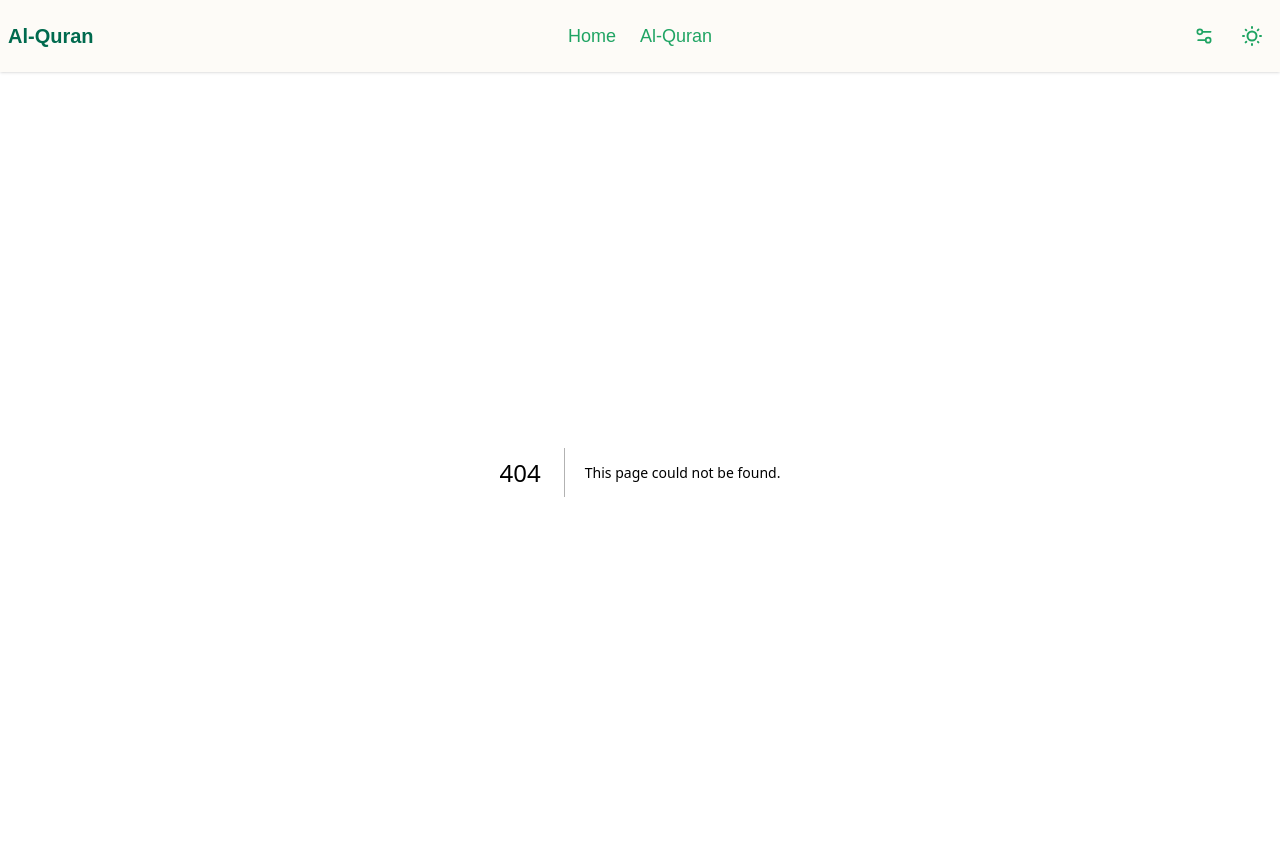
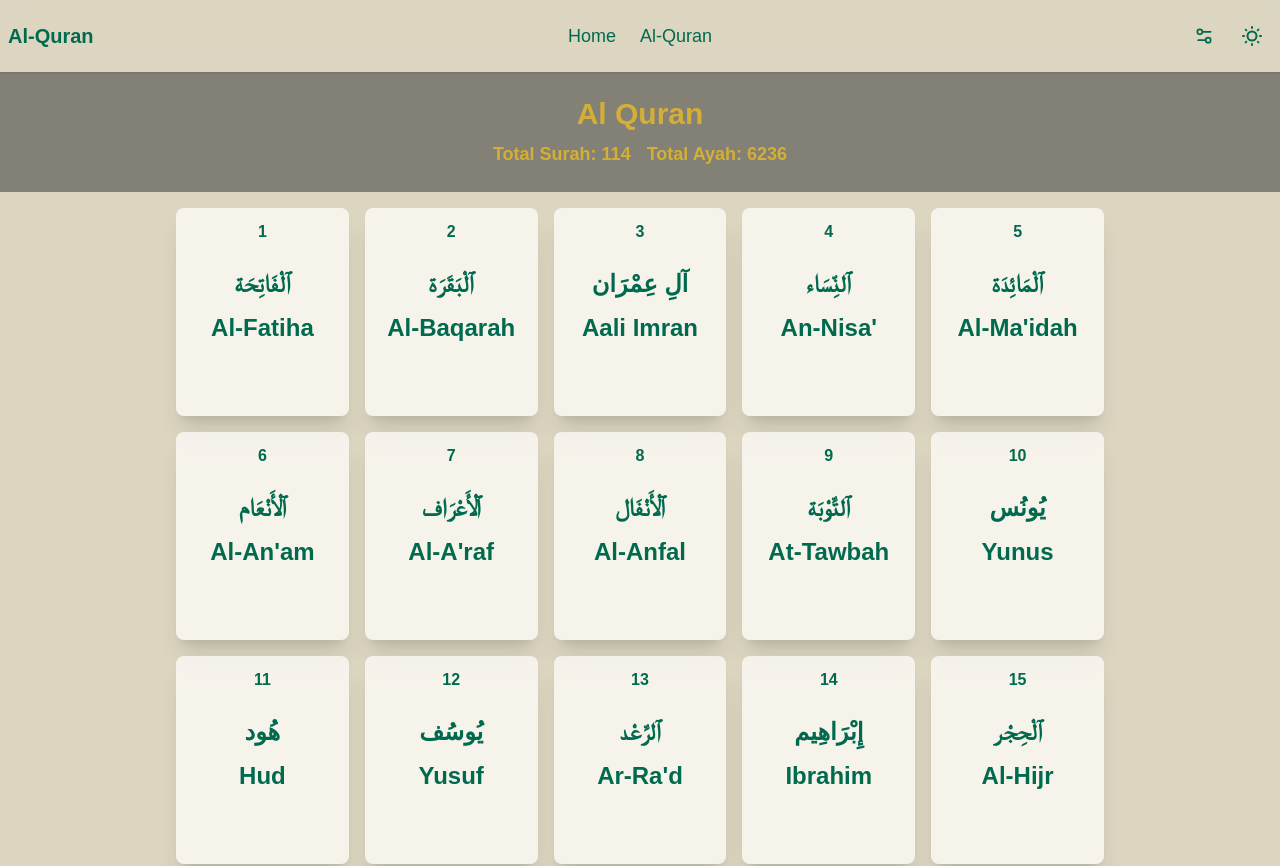
Before and after one commit to KYusufbd/al-quran-app, a Next.js app: page /al-quran in a window 1280 px wide. Before the commit this address had no page. Shown: the top 866 px of the page. Built offline with nearby package versions, Linux system fonts and the light colour scheme.

Commit message:
Added Al-Quran page and added some functionalities.

```diff
--- a/app/al-quran/[surah]/page.js
+++ b/app/al-quran/[surah]/page.js
@@ -5,21 +5,21 @@ import getVerses from "@/app/lib/getVerses";
 export default async function Surah({ params }) {
   const { surah } = await params;
   const authors = {
-    bn_ah_bayan: "আহসানুল বায়ান",
-    bn_fazlur_rah: "ফজলুর রহমান",
-    bn_m_khan: "মুহিউদ্দীন খান",
-    bn_mujibur_rah: "মুজিবুর রহমান",
-    bn_taisir: "তাইসীরুল কুরআন",
-    bn_ab_zakariya: "আবু বকর মুহাম্মাদ যাকারিয়া",
-    en_clear_quran: "The Clear Quran",
-    en_a_haleem: "Abdul Haleem",
-    en_jalalain: "Jalalayn",
-    en_khan_hilali: "Khan and Hilali",
-    en_taqi_usmani: "Taqi Usmani",
-    en_pickthall: "Muhammad Marmaduke Pickthall",
-    en_sahih_int: "Saheeh International",
-    en_transliteration: "Transliteration",
-    en_yusuf_ali: "Yusuf Ali",
+    bn_ah_bayan: "আহসানুল বায়ান", // 1
+    bn_fazlur_rah: "ফজলুর রহমান", // 2
+    bn_m_khan: "মুহিউদ্দীন খান", // 3
+    bn_mujibur_rah: "মুজিবুর রহমান", // 4
+    bn_taisir: "তাইসীরুল কুরআন", // 5
+    bn_ab_zakariya: "আবু বকর মুহাম্মাদ যাকারিয়া", // 6
+    en_clear_quran: "The Clear Quran", // 7
+    en_a_haleem: "Abdul Haleem", // 8
+    en_jalalain: "Jalalayn", // 9
+    en_khan_hilali: "Khan and Hilali", // 10
+    en_taqi_usmani: "Taqi Usmani", // 11
+    en_pickthall: "Muhammad Marmaduke Pickthall", // 12
+    en_sahih_int: "Saheeh International", // 13
+    en_transliteration: "Transliteration", // 14
+    en_yusuf_ali: "Yusuf Ali", // 15
   };
 
   const authNumbers = [1, 5, 7, 12];
@@ -37,9 +37,9 @@ export default async function Surah({ params }) {
     const translations = await getTranslations(surah_start, ayah_count, auth);
 
     return (
-      <div className="font-sans flex flex-col items-center min-h-screen px-8 pb-8 gap-16 bg-gradient-to-br from-accent/40 to-accent/30">
+      <div className="font-sans flex flex-col items-center min-h-screen px-8 pb-8 gap-16 bg-base-100">
         <main className="flex flex-col gap-4 w-160 max-w-full items-center text-center">
-          <div className="flex flex-col gap-2 w-full items-center bg-primary/30 p-6 rounded-tr-4xl rounded-bl-4xl text-primary-content">
+          <div className="flex flex-col gap-2 w-full items-center bg-primary/60 p-6 rounded-tr-4xl rounded-bl-4xl text-primary-content">
             <h1 className="text-4xl font-bold">سُوْرَة {name_ar}</h1>
             <div className="flex flex-row justify-between gap-4 flex-wrap text-xl">
               <p>{`${surah}. Surah ${name_en}.`}</p>
--- /dev/null
+++ b/app/al-quran/page.js
@@ -0,0 +1,35 @@
+import React from 'react';
+import getSurahList from '../lib/getSurahList';
+import Link from 'next/link';
+
+const AlQuranPage = async () => {
+  const surahNamesAr = await getSurahList('ar');
+  const surahNamesEn = await getSurahList('en');
+
+  return (
+    <div className="flex flex-col w-full bg-base-300">
+      <div className="text-accent font-bold flex flex-col items-center p-6 bg-accent-content/50 gap-2">
+        <h1 className="text-3xl">Al Quran</h1>
+        <div className="flex flex-row gap-4 flex-wrap">
+          <h3 className="text-lg">Total Surah: 114</h3>
+          <h3 className="text-lg">Total Ayah: 6236</h3>
+        </div>
+      </div>
+      <div className="grid grid-cols-2 sm:grid-cols-3 md:grid-cols-4 lg:grid-cols-5 gap-4 w-240 max-w-full mx-auto p-4">
+        {surahNamesAr.map((name, index) => {
+          return (
+            <Link key={index} href={`/al-quran/${index + 1}`}>
+              <div className="w-full flex flex-col text-center justify-start items-center p-3 rounded-lg shadow-xl h-52 gap-3 bg-primary-content/80 text-primary font-bold">
+                <h3 className="text-base mb-3">{index + 1}</h3>
+                <h3 className="text-2xl">{name}</h3>
+                <h3 className="text-2xl">{surahNamesEn[index]}</h3>
+              </div>
+            </Link>
+          );
+        })}
+      </div>
+    </div>
+  );
+};
+
+export default AlQuranPage;
--- /dev/null
+++ b/app/components/hidden.js
@@ -0,0 +1,5 @@
+const HiddenArea = () => {
+  return <div className="w-full h-16 sm:h-18 bg-base-300"></div>;
+};
+
+export default HiddenArea;
--- a/app/components/navbar.js
+++ b/app/components/navbar.js
@@ -4,6 +4,7 @@ import Link from "next/link";
 import ThemeController from "./themeController";
 import DrawerRight from "./drawer-right";
 import { useEffect, useState } from "react";
+import ScrollToTop from "./scrollToTop";
 
 const Navbar = () => {
   const [theme, setTheme] = useState();
@@ -38,12 +39,15 @@ const Navbar = () => {
         <Link href="/">Home</Link>
       </li>
       <li>
-        <Link href="/al-quran/1">Al-Quran</Link>
+        <Link href="/al-quran">Al-Quran</Link>
       </li>
     </>
   );
+
+  ScrollToTop();
+
   return (
-    <div className="navbar bg-base-100 shadow-sm">
+    <div className="navbar bg-base-300/50 backdrop-blur-md fixed shadow-sm">
       <div className="navbar-start">
         <div className="dropdown">
           <div tabIndex={0} role="button" className="btn btn-ghost sm:hidden">
@@ -65,7 +69,7 @@ const Navbar = () => {
           </div>
           <ul
             tabIndex={0}
-            className="menu menu-lg dropdown-content bg-secondary-content text-secondary rounded-box z-1 mt-3 w-52 h-fit p-2 pb-16 shadow"
+            className="menu menu-lg dropdown-content bg-base-300 text-primary rounded-box z-1 mt-3 w-52 h-fit p-2 pb-16 shadow"
           >
             {menu}
           </ul>
@@ -75,12 +79,12 @@ const Navbar = () => {
         </Link>
       </div>
       <div className="navbar-center hidden sm:flex">
-        <ul className="menu menu-horizontal px-1 text-lg text-secondary">
+        <ul className="menu menu-horizontal px-1 text-lg text-primary">
           {menu}
         </ul>
       </div>
       <div className="navbar-end">
-        <div className="flex flex-row ml-auto items-center gap-2 text-secondary">
+        <div className="flex flex-row ml-auto items-center gap-2 text-primary">
           <DrawerRight />
           <ThemeController themeToggle={themeToggle} />
         </div>
--- /dev/null
+++ b/app/components/scrollToTop.js
@@ -0,0 +1,13 @@
+"use client";
+import { useEffect } from "react";
+import { usePathname } from "next/navigation";
+
+export default function ScrollToTop() {
+  const pathname = usePathname();
+
+  useEffect(() => {
+    window.scrollTo(0, 0);
+  }, [pathname]);
+
+  return null; // invisible component
+}
--- a/app/layout.js
+++ b/app/layout.js
@@ -1,6 +1,7 @@
 import { Geist, Geist_Mono } from "next/font/google";
 import "./globals.css";
 import Navbar from "./components/navbar";
+import HiddenArea from "./components/hidden";
 
 const geistSans = Geist({
   variable: "--font-geist-sans",
@@ -21,9 +22,10 @@ export default function RootLayout({ children }) {
   return (
     <html id="html" lang="en">
       <body
-        className={`${geistSans.variable} ${geistMono.variable} antialiased`}
+        className={`${geistSans.variable} ${geistMono.variable} antialiased bg-base-200`}
       >
         <Navbar />
+        <HiddenArea />
         {children}
       </body>
     </html>
--- a/app/page.js
+++ b/app/page.js
@@ -1,3 +1,5 @@
+import Link from "next/link";
+
 export default function Home() {
   return (
     <div className="font-sans grid grid-rows-[20px_1fr_20px] items-center justify-items-center min-h-screen p-8 pb-20 gap-16 sm:p-20 bg-gradient-to-br from-accent/100 to-accent/60">
@@ -5,10 +7,10 @@ export default function Home() {
         <h1 className="text-4xl text-primary font-bold">
           Welcome to Al-Quran App!
         </h1>
-        <p className="text-xl text-secondary">
-          This project is under construction. Please be patient untill it is
-          completed.
+        <p className="text-2xl text-secondary">
+          Al-Quran project by Sunnah Today team.
         </p>
+        <Link href='/al-quran' className="btn btn-secondary rounded-md text-xl mt-6">Read Al-Quran</Link>
       </main>
     </div>
   );
```
